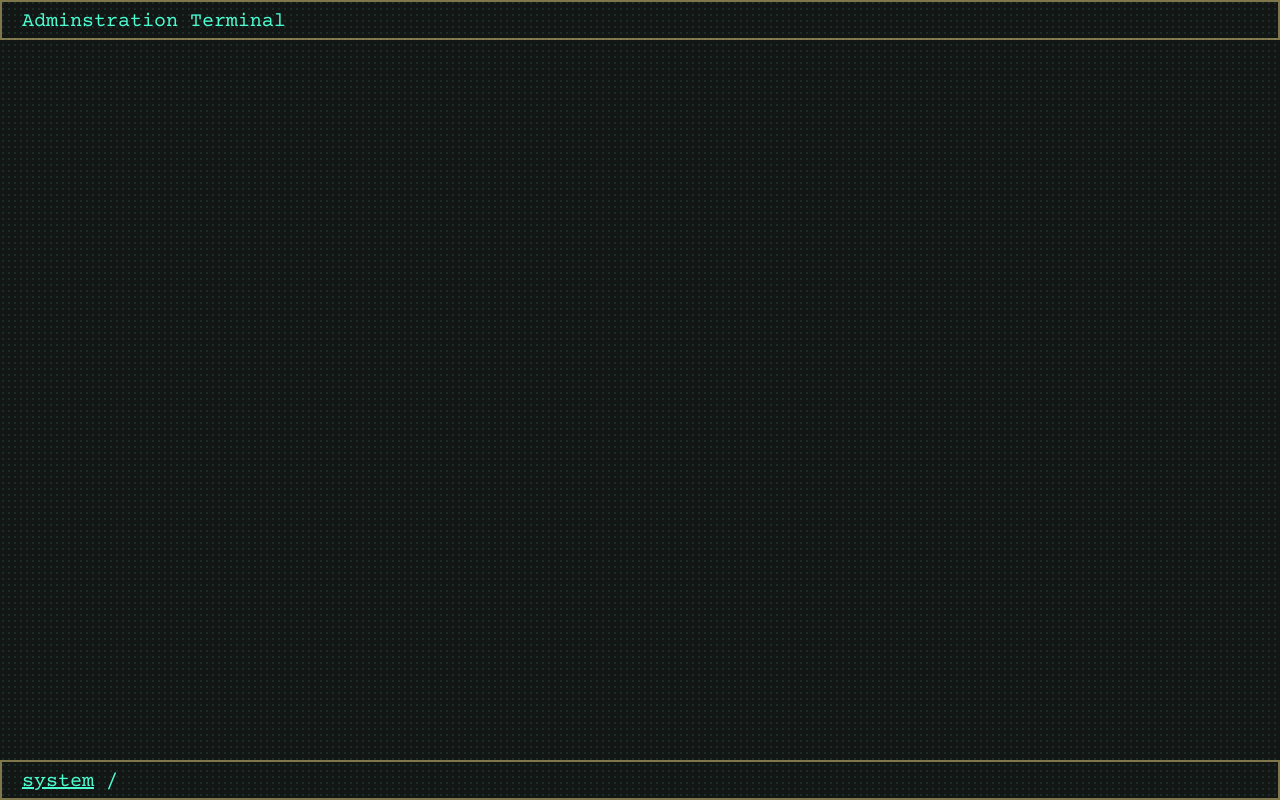
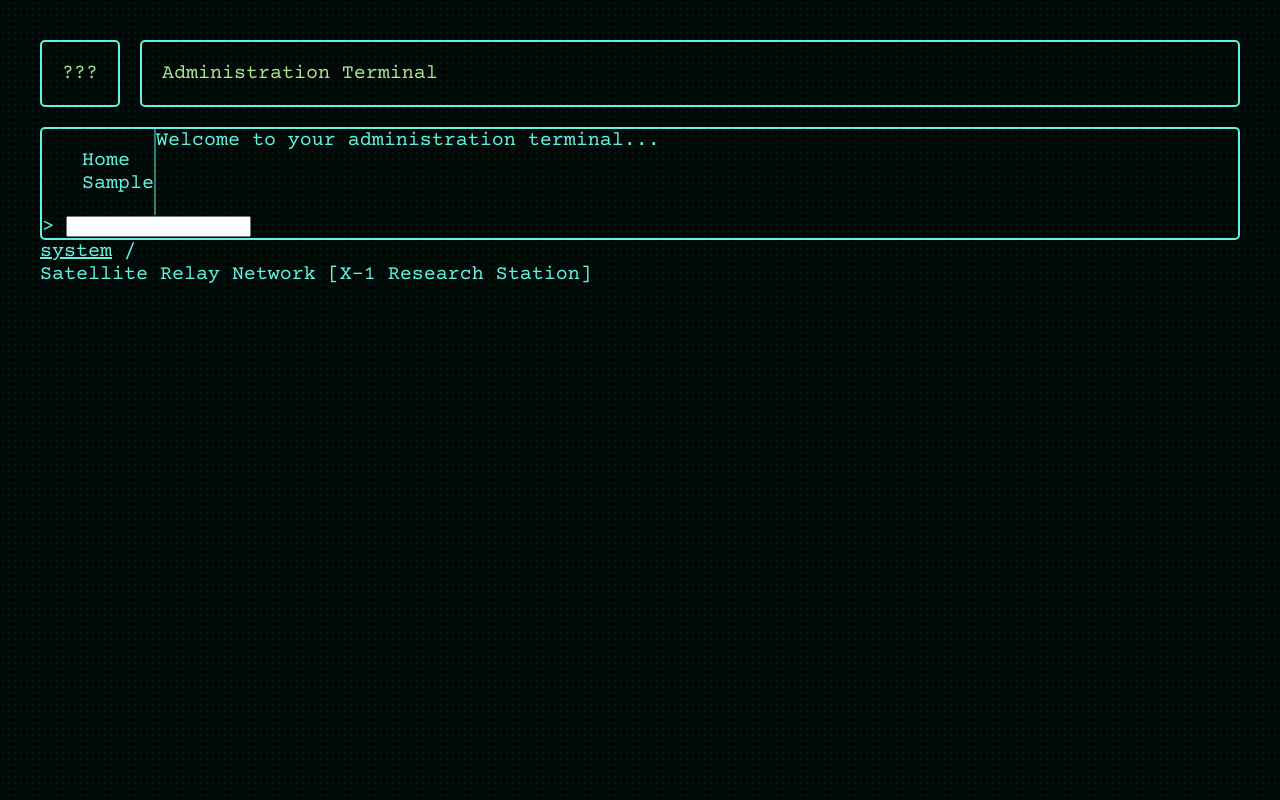
Before and after one commit to novalastix/terminal, a Node server app: page / in a window 1280 px wide. Run offline with Node 20, Linux system fonts and the light colour scheme.

Commit message:
styles rework test

```diff
--- a/public/css/terminal.css
+++ b/public/css/terminal.css
@@ -1,16 +1,14 @@
 :root
 {
-    --terminal-bg: #121615;
-    --terminal-text: #4cfcd0;
-    --accent: #ecd68480;
-    --link-text: #4ce2fc;
-    --margin-bg: #470000;
-    --margin-text: #fc4c4c;
+    --background: #010907;
+    --primary: #64f2e1;
+    --accent: #ace391;
 
     --margin: 2em;
 }
 
-*, *::before, *::after {
+*, *::before, *::after
+{
     box-sizing: border-box;
 }
 
@@ -24,18 +22,66 @@ html, body
 
 body
 {
-    background-color: var(--terminal-bg);
-    background-image: radial-gradient(rgba(124, 249, 182, 0.1) 1px, transparent 1px);
+    padding: 2em;
+
+    background-color: var(--background);
+    background-image: radial-gradient(rgb(from var(--primary) r g b / 0.05) 1px, transparent 1px);
     background-size: 6px 6px;
-    color: var(--terminal-text);
+    color: var(--primary);
 
     font-family: 'Courier Prime', monospace;
     font-variant-ligatures: none;
     font-size: 20px;
 }
 
+header
+{
+    display: flex;
+    gap: 1em;
 
-header, footer
+    color: var(--accent);
+}
+header .left, header .right
+{
+    border: 2px solid var(--primary);
+    border-radius: 5px;
+    padding: 1em;
+}
+header .right
+{
+    flex: 1;
+}
+
+main
+{
+    margin-top: 1em;
+    display: flex;
+    flex-wrap: wrap;
+    border: 2px solid var(--primary);
+    border-radius: 5px;
+}
+
+nav
+{
+    border-right: 2px solid rgb(from var(--primary) r g b / 0.5);
+}
+nav ul li
+{
+    list-style-type: none;
+}
+
+main section
+{
+    flex: 1;
+}
+
+main form
+{
+    flex: 0 0 100%;
+}
+
+
+/* header, footer
 {
     position: fixed;
     display: block;
@@ -66,13 +112,13 @@ main
     padding: 1em 0;
 
 
-    scrollbar-color: rgb(from var(--terminal-text) r g b / 0.5) var(--terminal-bg);
-}
+    scrollbar-color: rgb(from var(--primary) r g b / 0.5) var(--background);
+} */
 
 a
 {
     text-decoration: underline;
-    color: var(--terminal-text);
+    color: var(--primary);
 }
 a:hover, a:focus{
     text-decoration: none;
@@ -80,8 +126,8 @@ a:hover, a:focus{
     font-weight: bolder;
 }
 main a:hover, main a:focus{
-    background-color: var(--terminal-text);
-    color: var(--terminal-bg);
+    background-color: var(--primary);
+    color: var(--background);
 }
 
 p
@@ -93,7 +139,7 @@ hr
 {
     display: block; height: 1px;
     border: 0;
-    border-top: 4px dashed var(--terminal-text);
+    border-top: 4px dashed var(--primary);
     margin: 1em 0;
     padding: 0;
 }
@@ -103,7 +149,7 @@ blockquote
     margin: 1em;
     padding-left: 0.5em;
     border: 0;
-    border-left: 4px solid var(--terminal-text);
+    border-left: 4px solid var(--primary);
 }
 
 ul li
@@ -114,7 +160,7 @@ ul li
 code
 {
     font: inherit;
-    background-color: rgb(from var(--terminal-text) r g b / 0.25);
+    background-color: rgb(from var(--primary) r g b / 0.25);
     padding: 2px 5px;
     border-radius: 5px;
     letter-spacing: 2px;
@@ -124,21 +170,21 @@ table
 {
     font: inherit;
     border-collapse: collapse;
-    border: 2px solid var(--terminal-text);
+    border: 2px solid var(--primary);
     margin: 1em 0;
 }
 table thead
 {
-    background-color: rgb(from var(--terminal-text) r g b / 0.25);
+    background-color: rgb(from var(--primary) r g b / 0.25);
 }
 table td, table th
 {
     padding: 0.25em;
-    border: 2px dashed rgb(from var(--terminal-text) r g b / 0.25);
+    border: 2px dashed rgb(from var(--primary) r g b / 0.25);
 }
 table tr:nth-child(odd) td
 {
-    background-color: rgb(from var(--terminal-text) r g b / 0.1);
+    background-color: rgb(from var(--primary) r g b / 0.1);
 }
 
 table:not(:has(thead)), table:not(:has(thead)) td, table:not(:has(thead)) th
--- a/views/index.ejs
+++ b/views/index.ejs
@@ -25,17 +25,24 @@
     </head>
     <body>
         <header>
-            <div class="left">Adminstration Terminal</div>
-            <div class="right"></div>
+            <div class="left">???</div>
+            <div class="right">Administration Terminal</div>
         </header>
         <main id="terminal">
-
-            <!-- <form id="terminal-input">
+            <nav>
+                <ul>
+                    <li>Home</li>
+                    <li>Sample</li>
+                </ul>
+            </nav>
+            <section>
+                Welcome to your administration terminal...
+            </section>
+            <form id="terminal-input">
                 <label id="prompt">></label>
                 <input type="text" name="input" id="input" autocomplete="off">
                 <input type="submit" id="submit" style="display:none">
-            </form> -->
-
+            </form>
         </main>
         <footer>
             <div class="left"><a href="/">system</a> /</div>
```
